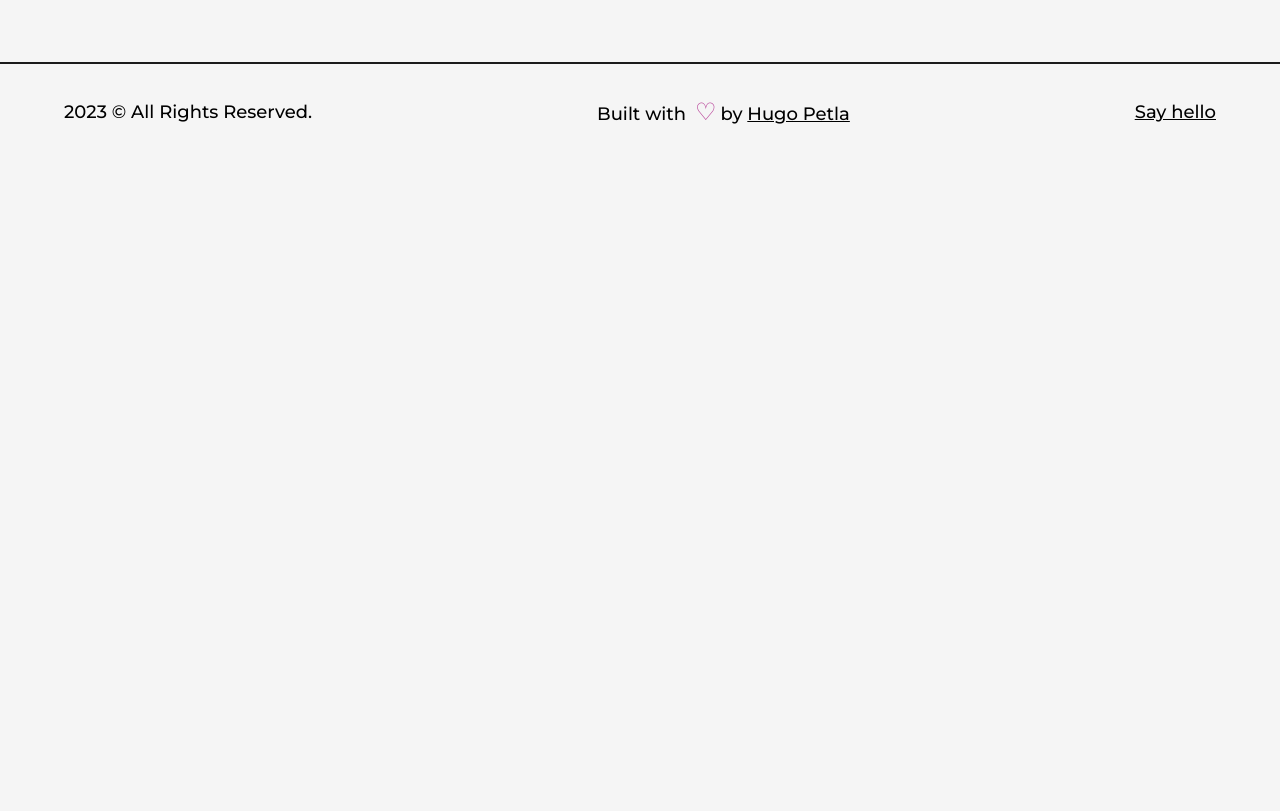
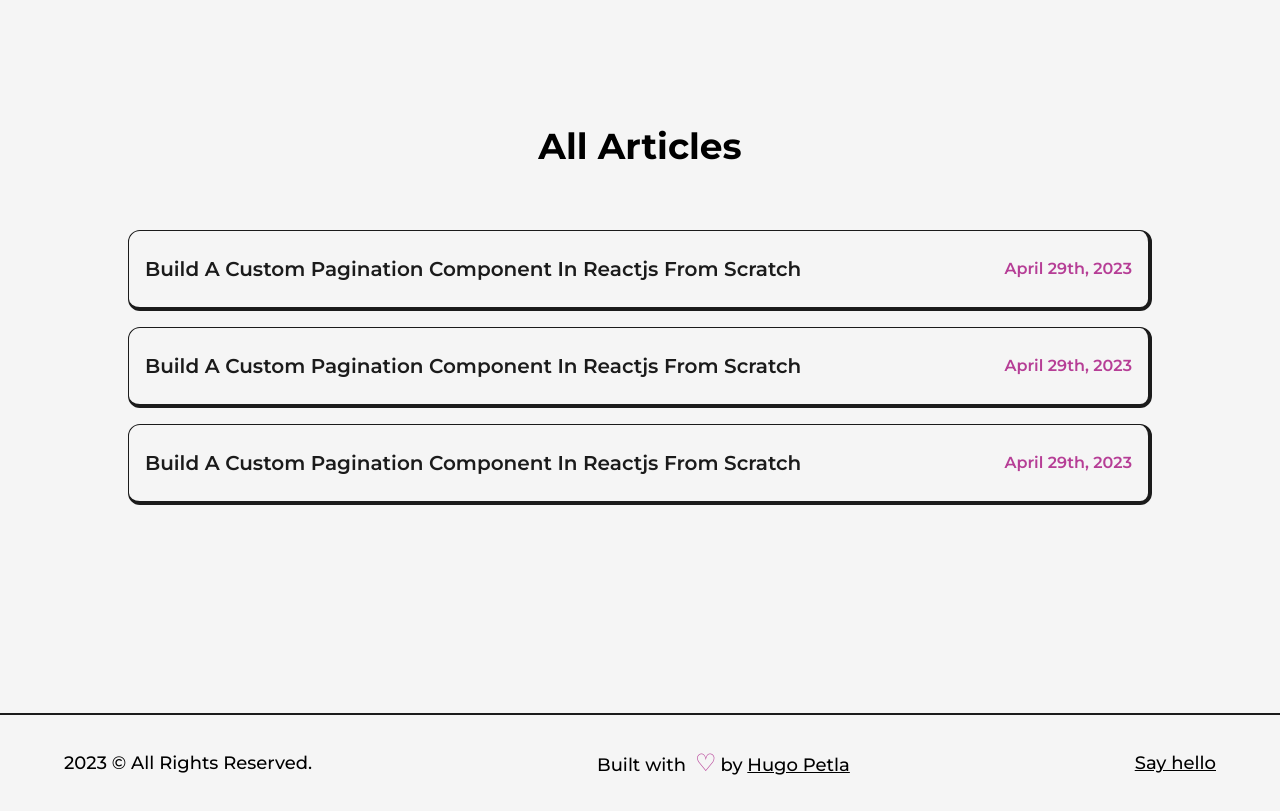
Before and after one commit to HugoPetla/my-portifolio, a Next.js app: page /articles in a window 1280 px wide. Shown: the part 922-1733 px from the top of the page. Before the commit the page ends 1082 px from the top, so only its background shows below. Built offline with nearby package versions, Linux system fonts and the light colour scheme.

Commit message:
Created Article normal link component

```diff
--- a/src/app/articles/page.tsx
+++ b/src/app/articles/page.tsx
@@ -1,55 +1,10 @@
 "use client";
 import Head from "next/head";
-import Image, { StaticImageData } from "next/image";
-import Link from "next/link";
-import { motion } from "framer-motion";
 
 import { AnimatedText } from "@/components/AnimatedText";
 import PaginationComponentArticle from "@/public/images/articles/pagination_component.jpg";
-
-interface FeaturedArticleProps {
-  img: StaticImageData;
-  title: string;
-  time: string;
-  summary?: string;
-  link: string;
-}
-
-const FramerImage = motion(Image);
-
-const FeaturedARticle = ({
-  img,
-  title,
-  time,
-  summary,
-  link,
-}: FeaturedArticleProps) => {
-  return (
-    <li className="relative col-span-1 w-full p-4 bg-light border border-solid border-dark rounded-2xl">
-      <div className="absolute top-0 -right-3 -z-10 w-[101%] h-[100%] rounded-[2rem] bg-dark rounded-br-3xl" />
-      <Link
-        className={`w-full inline-block cursor-pointer overflow-hidden rounded-lg`}
-        target="_blank"
-        href={link}
-      >
-        <FramerImage
-          src={img}
-          alt={title}
-          className="w-full h-auto"
-          whileHover={{ scale: 1.05 }}
-          transition={{ duration: 0.2 }}
-        />
-      </Link>
-      <Link href={link} target="_blank">
-        <h2 className="capitalize text-2xl font-bold my-2 hover:underline">
-          {title}
-        </h2>
-      </Link>
-      <p className="text-sm mb-2">{summary}</p>
-      <span className="text-primary font-semibold">{time}</span>
-    </li>
-  );
-};
+import FeaturedArticle from "@/components/ArticleCard/FeaturedArticle";
+import NormalArticle from "@/components/ArticleCard/NormalArticle";
 
 const Articles = () => {
   return (
@@ -62,10 +17,10 @@
         />
       </Head>
       <main className="w-full mb-16 flex flex-col items-center justify-center overflow-hidden min-h-full px-32">
-        <div className="pt-16">
+        <div className="pt-16 pb-32">
           <AnimatedText text="Words Can Change the World" className="mb-16" />
           <ul className="grid grid-cols-2 gap-16">
-            <FeaturedARticle
+            <FeaturedArticle
               title=" Build A Custom Pagination Component In Reactjs From Scratch"
               summary="Learn how to build a custom pagination component in ReactJS from
             scratch. Follow this step-by-step guide to integrate Pagination
@@ -74,13 +29,36 @@
               time="9 min read"
               img={PaginationComponentArticle}
             />
-            <FeaturedARticle
+            <FeaturedArticle
               title=" Build A Custom Pagination Component In Reactjs From Scratch"
               summary="Learn how to build a custom pagination component in ReactJS from
             scratch. Follow this step-by-step guide to integrate Pagination
             component in your ReactJS project."
               link="/"
               time="9 min read"
+              img={PaginationComponentArticle}
+            />
+          </ul>
+          <h2 className="font-bold text-4xl w-full text-center my-16 mt-32">
+            All Articles
+          </h2>
+          <ul>
+            <NormalArticle
+              title=" Build A Custom Pagination Component In Reactjs From Scratch"
+              link="/"
+              date="April 29th, 2023"
+              img={PaginationComponentArticle}
+            />
+            <NormalArticle
+              title=" Build A Custom Pagination Component In Reactjs From Scratch"
+              link="/"
+              date="April 29th, 2023"
+              img={PaginationComponentArticle}
+            />
+            <NormalArticle
+              title=" Build A Custom Pagination Component In Reactjs From Scratch"
+              link="/"
+              date="April 29th, 2023"
               img={PaginationComponentArticle}
             />
           </ul>
--- /dev/null
+++ b/src/components/ArticleCard/FeaturedArticle/index.tsx
@@ -0,0 +1,49 @@
+import Image, { StaticImageData } from "next/image";
+import Link from "next/link";
+import { motion } from "framer-motion";
+
+interface FeaturedArticleProps {
+  img: StaticImageData;
+  title: string;
+  time: string;
+  summary?: string;
+  link: string;
+}
+
+const FramerImage = motion(Image);
+
+const FeaturedArticle = ({
+  img,
+  title,
+  time,
+  summary,
+  link
+}: FeaturedArticleProps) => {
+  return (
+    <li className="relative col-span-1 w-full p-4 bg-light border border-solid border-dark rounded-2xl">
+      <div className="absolute top-0 -right-3 -z-10 w-[101%] h-[100%] rounded-[2rem] bg-dark rounded-br-3xl" />
+      <Link
+        className={`w-full inline-block cursor-pointer overflow-hidden rounded-lg`}
+        target="_blank"
+        href={link}
+      >
+        <FramerImage
+          src={img}
+          alt={title}
+          className="w-full h-auto"
+          whileHover={{ scale: 1.05 }}
+          transition={{ duration: 0.2 }}
+        />
+      </Link>
+      <Link href={link} target="_blank">
+        <h2 className="capitalize text-2xl font-bold my-2 hover:underline">
+          {title}
+        </h2>
+      </Link>
+      <p className="text-sm mb-2">{summary}</p>
+      <span className="text-primary font-semibold">{time}</span>
+    </li>
+  );
+};
+
+export default FeaturedArticle;
--- /dev/null
+++ b/src/components/ArticleCard/NormalArticle/index.tsx
@@ -0,0 +1,81 @@
+import { MouseEvent, useRef } from "react";
+import Image, { StaticImageData } from "next/image";
+import Link from "next/link";
+import { motion, useMotionValue } from "framer-motion";
+
+interface NormalArticleProps {
+  img: StaticImageData;
+  title: string;
+  date: string;
+  link: string;
+}
+
+const FramerImage = motion(Image);
+
+const MovingImg = ({
+  img,
+  title,
+  link
+}: {
+  img: StaticImageData;
+  title: string;
+  link: string;
+}) => {
+  const x = useMotionValue(0);
+  const y = useMotionValue(0);
+  const imgRef = useRef<HTMLImageElement | null>(null);
+
+  function handleMouse(event: MouseEvent) {
+    if (imgRef.current) {
+      imgRef.current.style.display = "inline-block";
+    }
+    x.set(event.pageX);
+    y.set(-10);
+  }
+
+  function handleMouseLeave(event: MouseEvent) {
+    if (imgRef.current) {
+      imgRef.current.style.display = "none";
+    }
+    x.set(0);
+    y.set(0);
+  }
+
+  return (
+    <Link
+      href={link}
+      target="_blank"
+      onMouseMove={handleMouse}
+      onMouseLeave={handleMouseLeave}
+    >
+      <h2 className="capitalize text-xl font-semibold hover:underline">
+        {title}
+      </h2>
+      <FramerImage
+        style={{ x: x, y: y }}
+        initial={{ opacity: 0 }}
+        whileInView={{ opacity: 1, transition: { duration: 0.2 } }}
+        src={img}
+        alt={title}
+        ref={imgRef}
+        className="z-10 w-96 h-auto hidden absolute rounded-lg"
+      />
+    </Link>
+  );
+};
+
+const NormalArticle = ({ img, title, date, link }: NormalArticleProps) => {
+  return (
+    <motion.li
+      initial={{ y: 200 }}
+      whileInView={{ y: 0, transition: { duration: 0.5, ease: "easeInOut" } }}
+      viewport={{ once: true }}
+      className="relative w-full p-4 py-6 my-4 rounded-xl flex items-center justify-between bg-light text-dark first:mt-0 border border-solid border-dark border-r-4 border-b-4"
+    >
+      <MovingImg title={title} img={img} link={link} />
+      <span className="text-primary font-semibold pl-4">{date}</span>
+    </motion.li>
+  );
+};
+
+export default NormalArticle;
```
